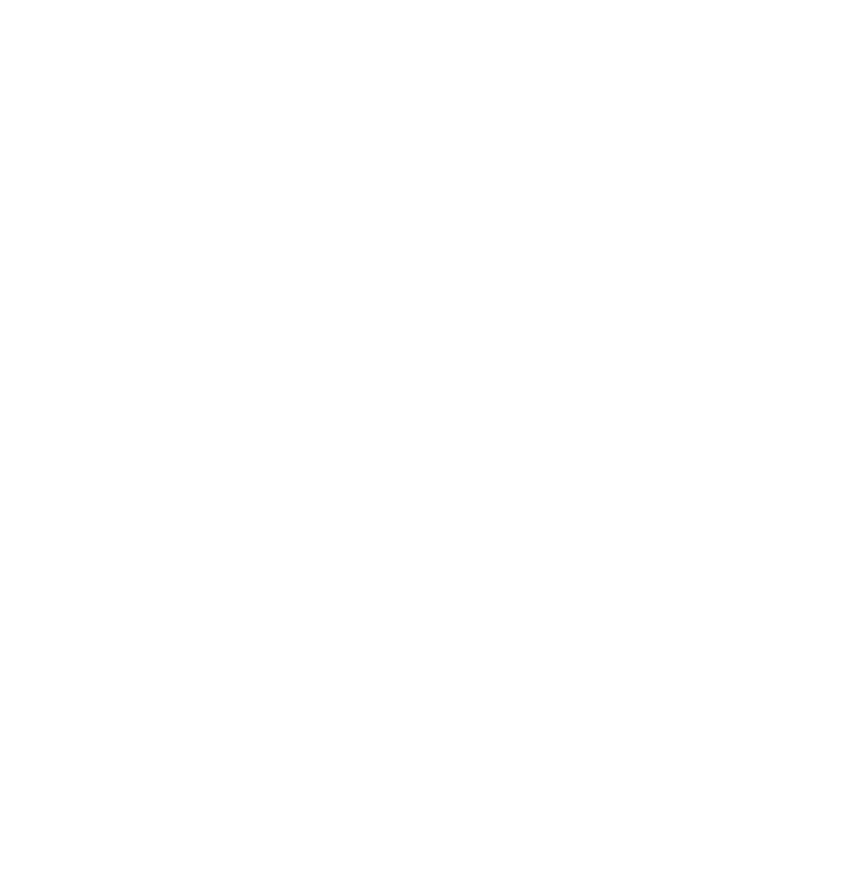
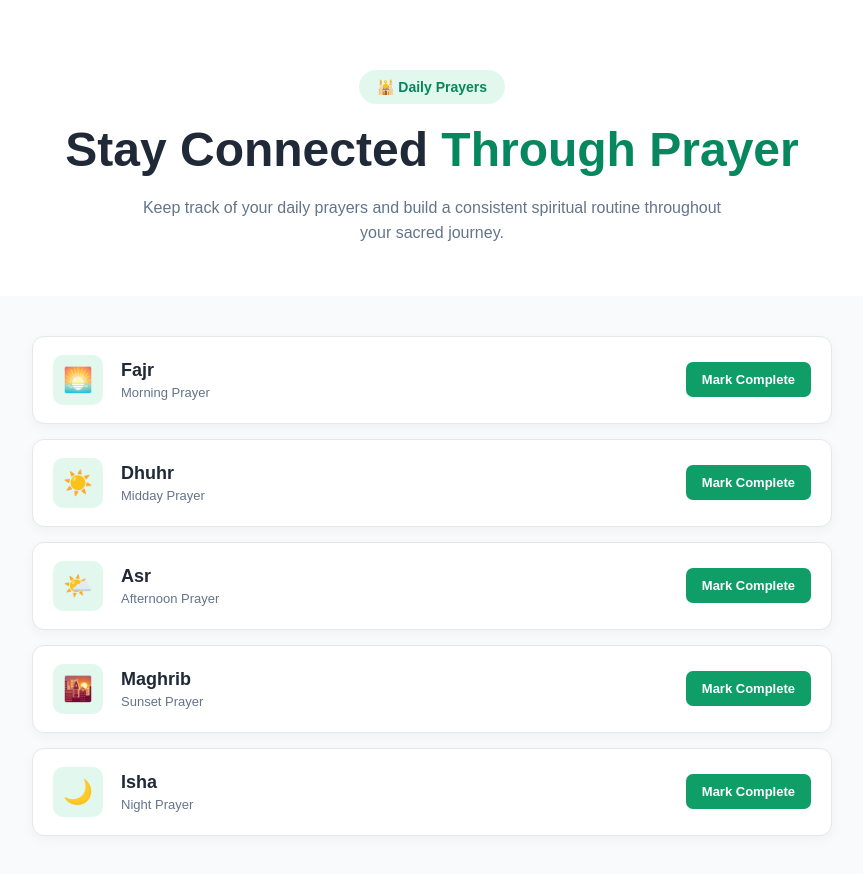
Before and after one commit to ziyaarah-team/ziyaarah, a React (Vite) app: page /prayers in a window 1280 px wide. Before the commit this address had no page. Shown: the top 874 px of the page, without its empty margins (208-1071 px from the left). Before the commit the page ends 800 px from the top, so only its background shows below. Built offline with nearby package versions, Linux system fonts and the light colour scheme.

Commit message:
add prayer and about

```diff
--- /dev/null
+++ b/src/components/pages/Prayers.jsx
@@ -0,0 +1,68 @@
+import "../styles/Prayers.css";
+
+export default function Prayers() {
+  return (
+    <main className="prayers-page">
+      <section className="prayers-hero">
+        <span className="prayers-badge">🕌 Daily Prayers</span>
+
+        <h1>
+          Stay Connected
+          <span> Through Prayer</span>
+        </h1>
+
+        <p>
+          Keep track of your daily prayers and build a consistent spiritual
+          routine throughout your sacred journey.
+        </p>
+      </section>
+
+      <section className="prayer-list">
+        <div className="prayer-card">
+          <div className="prayer-icon">🌅</div>
+          <div>
+            <h3>Fajr</h3>
+            <p>Morning Prayer</p>
+          </div>
+          <button>Mark Complete</button>
+        </div>
+
+        <div className="prayer-card">
+          <div className="prayer-icon">☀️</div>
+          <div>
+            <h3>Dhuhr</h3>
+            <p>Midday Prayer</p>
+          </div>
+          <button>Mark Complete</button>
+        </div>
+
+        <div className="prayer-card">
+          <div className="prayer-icon">🌤️</div>
+          <div>
+            <h3>Asr</h3>
+            <p>Afternoon Prayer</p>
+          </div>
+          <button>Mark Complete</button>
+        </div>
+
+        <div className="prayer-card">
+          <div className="prayer-icon">🌇</div>
+          <div>
+            <h3>Maghrib</h3>
+            <p>Sunset Prayer</p>
+          </div>
+          <button>Mark Complete</button>
+        </div>
+
+        <div className="prayer-card">
+          <div className="prayer-icon">🌙</div>
+          <div>
+            <h3>Isha</h3>
+            <p>Night Prayer</p>
+          </div>
+          <button>Mark Complete</button>
+        </div>
+      </section>
+    </main>
+  );
+}
--- a/src/components/routes/AppRoutes.jsx
+++ b/src/components/routes/AppRoutes.jsx
@@ -3,8 +3,13 @@ import Home from "../pages/Home";
 import Login from "../pages/Login";
 import Register from "../pages/Register";
 import DashboardLayout from "../layouts/DashboardLayout";
- import TripPlanner from "../pages/TripPlanner";
- import RitualTracker from "../pages/RitualTracker";
+import TripPlanner from "../pages/TripPlanner";
+import RitualTracker from "../pages/RitualTracker";
+import AboutUs from "../pages/AboutUs";
+import Prayers from "../pages/Prayers";
+import Events from "../pages/Events";
+import Contact from "../pages/Contact";
+
 export default function AppRoutes() {
   return (
     <Routes>
@@ -14,6 +19,10 @@ export default function AppRoutes() {
       <Route path="/dashboard" element={<DashboardLayout />} />
       <Route path="/trips" element={<TripPlanner />} />
       <Route path="/ritual-tracker" element={<RitualTracker />} />
+      <Route path="/about" element={<AboutUs />} />
+      <Route path="/prayers" element={<Prayers />} />
+      <Route path="/events" element={<Events />} />
+      <Route path="/contact" element={<Contact />} />
     </Routes>
   );
 }
--- /dev/null
+++ b/src/components/styles/Prayers.css
@@ -0,0 +1,130 @@
+.prayers-page {
+  min-height: 100vh;
+  background: #f8fafc;
+  color: #1f2937;
+  padding-bottom: 70px;
+}
+
+.prayers-hero {
+  text-align: center;
+  padding: 70px 25px 50px;
+  background: white;
+}
+
+.prayers-badge {
+  display: inline-block;
+  background: #e2f8ef;
+  color: #07875d;
+  padding: 9px 18px;
+  border-radius: 30px;
+  font-size: 14px;
+  font-weight: 600;
+  margin-bottom: 20px;
+}
+
+.prayers-hero h1 {
+  font-size: 48px;
+  line-height: 1.1;
+  margin-bottom: 18px;
+}
+
+.prayers-hero h1 span {
+  color: #07875d;
+}
+
+.prayers-hero p {
+  max-width: 600px;
+  margin: 0 auto;
+  color: #64748b;
+  font-size: 16px;
+  line-height: 1.6;
+}
+
+.prayer-list {
+  max-width: 850px;
+  margin: 0 auto;
+  padding: 40px 25px;
+  display: flex;
+  flex-direction: column;
+  gap: 15px;
+}
+
+.prayer-card {
+  display: flex;
+  align-items: center;
+  gap: 18px;
+  background: white;
+  padding: 18px 20px;
+  border: 1px solid #e5e7eb;
+  border-radius: 12px;
+  box-shadow: 0 4px 12px rgba(0, 0, 0, 0.04);
+}
+
+.prayer-icon {
+  width: 50px;
+  height: 50px;
+  display: flex;
+  align-items: center;
+  justify-content: center;
+  background: #e2f8ef;
+  border-radius: 10px;
+  font-size: 24px;
+  flex-shrink: 0;
+}
+
+.prayer-card h3 {
+  margin: 0 0 4px;
+  font-size: 18px;
+}
+
+.prayer-card p {
+  margin: 0;
+  color: #64748b;
+  font-size: 13px;
+}
+
+.prayer-card button {
+  margin-left: auto;
+  background: #0f9d68;
+  color: white;
+  padding: 10px 16px;
+  border-radius: 7px;
+  font-size: 13px;
+  font-weight: 600;
+}
+
+@media (max-width: 768px) {
+  .prayers-hero h1 {
+    font-size: 40px;
+  }
+
+  .prayer-list {
+    padding: 30px 20px;
+  }
+}
+
+@media (max-width: 480px) {
+  .prayers-hero h1 {
+    font-size: 32px;
+  }
+
+  .prayer-card {
+    gap: 12px;
+    padding: 15px;
+  }
+
+  .prayer-icon {
+    width: 42px;
+    height: 42px;
+    font-size: 20px;
+  }
+
+  .prayer-card h3 {
+    font-size: 16px;
+  }
+
+  .prayer-card button {
+    padding: 8px 10px;
+    font-size: 11px;
+  }
+}
```
